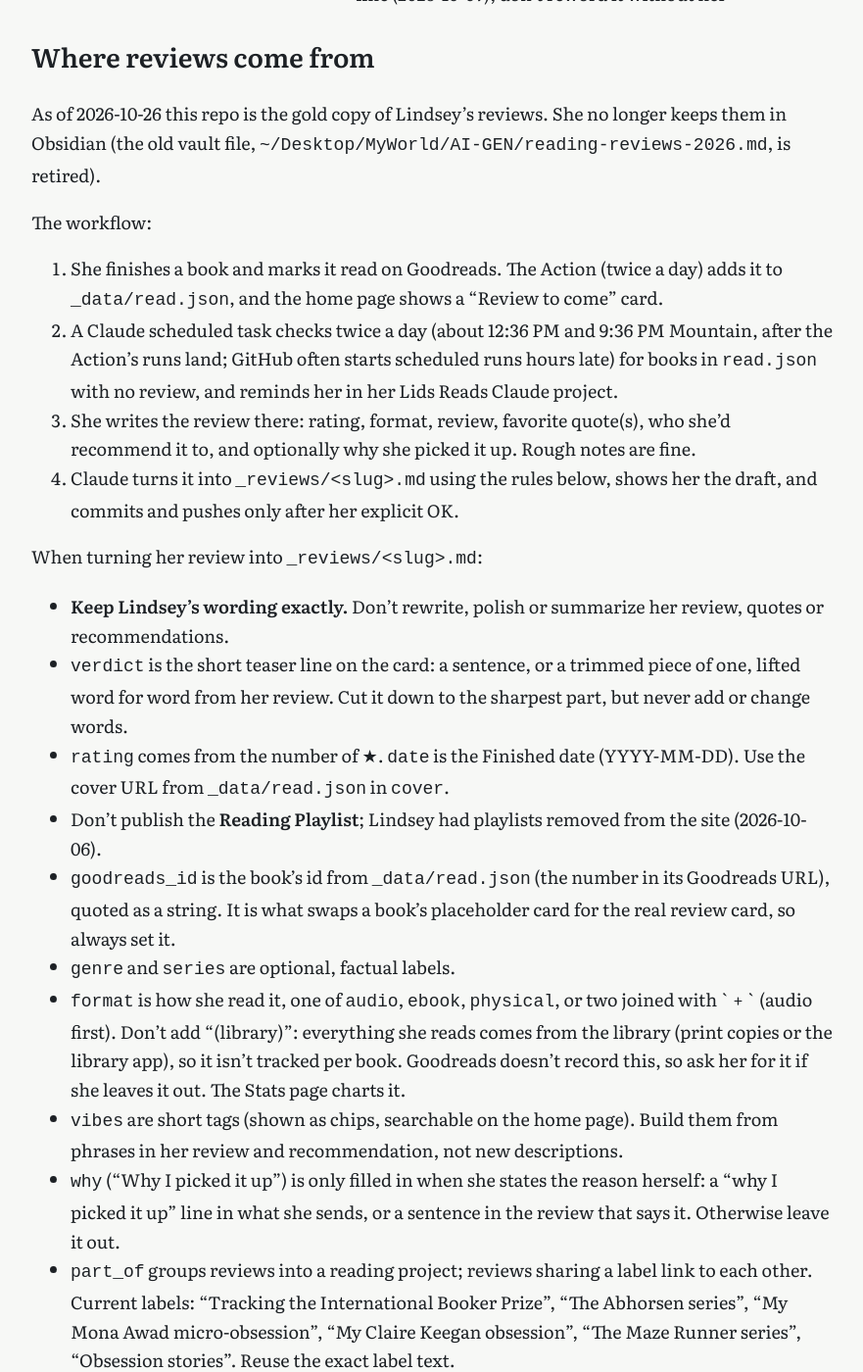
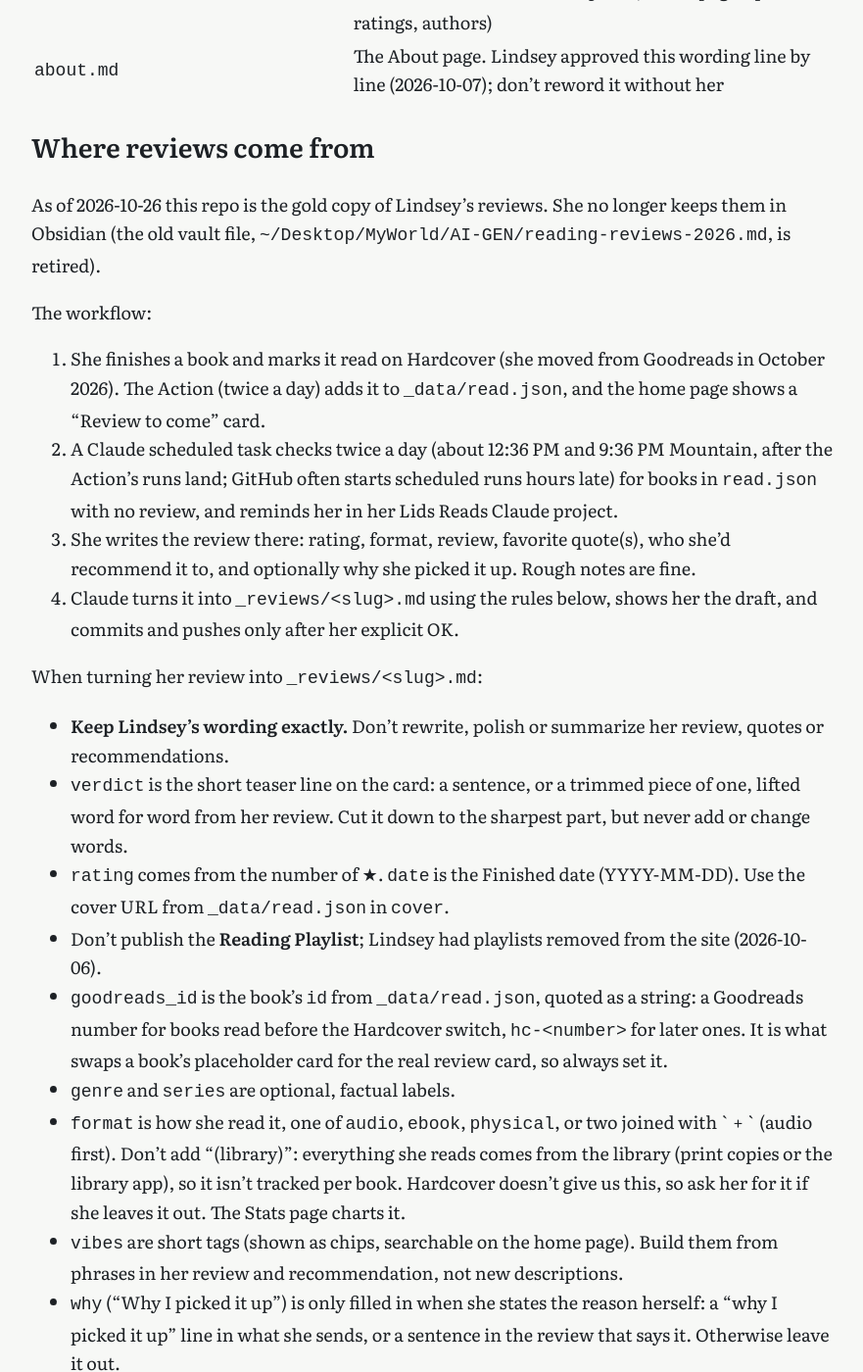
Before and after one commit to itslids/lids-reads, a Jekyll site: the page built from CLAUDE.md, in a window 1280 px wide and 1400 px high, scrolled down 1262 px. Shown: the whole window at 98% size, without its empty margins (198-1079 px from the left). Built offline with Jekyll 4.4.1, drawn with Linux system fonts in a browser that asks for light colours; our own code applies the rules of GitHub Pages for plain Markdown files; some of the changed text lies outside the part shown.

Commit message:
Notes: shelves now come from Hardcover
Co-Authored-By: Claude Opus 5.5 <noreply@anthropic.com>
Claude-Session: https://claude.ai/code/session_01KQUtxsnzFSGzaczL2XHNeD

```diff
--- a/CLAUDE.md
+++ b/CLAUDE.md
@@ -12,10 +12,10 @@ Lindsey's ("Lids") public book review site, built with Jekyll and published by G
 |---|---|
 | `_reviews/*.md` | One file per review; the file name becomes the URL (`/reviews/<name>/`) |
 | `templates/review-template.md` | The front matter fields a review can use |
-| `_data/read.json` | Every book finished this year with its Goodreads star rating, written by the same script. The home page shows a "Review to come" placeholder card for each one that has no review |
-| `_data/read_manual.json` | Hand-kept list of books finished this year that aren't on Goodreads (title, author, date, rating, cover). The script merges them into `read.json` and the goal count, and skips one once Goodreads lists the same title |
+| `_data/read.json` | Every book finished this year with her star rating (half stars allowed), written by the same script. The home page shows a "Review to come" placeholder card for each one that has no review |
+| `_data/read_manual.json` | Hand-kept list of books finished this year that aren't on Hardcover (title, author, date, rating, cover). The script merges them into `read.json` and the goal count, and skips one once Hardcover lists the same title |
 | `_data/reading.json` | Currently-reading shelf + yearly goal, rendered on the home page |
-| `scripts/update_reading.py` | Refreshes `_data/reading.json` from Lindsey's public Goodreads RSS shelves (user 6818060) |
+| `scripts/update_reading.py` | Refreshes `_data/reading.json` and `_data/read.json` from Lindsey's Hardcover shelves (user lindsyclopedia) through the Hardcover API, using the `HARDCOVER_TOKEN` repository secret. Goodreads turned off its RSS feeds in October 2026 |
 | `.github/workflows/currently-reading.yml` | Runs that script twice a day, at about 7:17 AM and 6:17 PM Mountain, and commits any change |
 | `_layouts/`, `_includes/`, `assets/style.css` | Site design |
 | `stats.html` | The Stats page: charts and numbers computed in the browser from `_data/read.json` (books, pages, pace, ratings, authors) |
@@ -26,7 +26,7 @@ Lindsey's ("Lids") public book review site, built with Jekyll and published by G
 As of 2026-10-26 this repo is the gold copy of Lindsey's reviews. She no longer keeps them in Obsidian (the old vault file, `~/Desktop/MyWorld/AI-GEN/reading-reviews-2026.md`, is retired).
 
 The workflow:
-1. She finishes a book and marks it read on Goodreads. The Action (twice a day) adds it to `_data/read.json`, and the home page shows a "Review to come" card.
+1. She finishes a book and marks it read on Hardcover (she moved from Goodreads in October 2026). The Action (twice a day) adds it to `_data/read.json`, and the home page shows a "Review to come" card.
 2. A Claude scheduled task checks twice a day (about 12:36 PM and 9:36 PM Mountain, after the Action's runs land; GitHub often starts scheduled runs hours late) for books in `read.json` with no review, and reminds her in her Lids Reads Claude project.
 3. She writes the review there: rating, format, review, favorite quote(s), who she'd recommend it to, and optionally why she picked it up. Rough notes are fine.
 4. Claude turns it into `_reviews/<slug>.md` using the rules below, shows her the draft, and commits and pushes only after her explicit OK.
@@ -36,9 +36,9 @@ When turning her review into `_reviews/<slug>.md`:
 - `verdict` is the short teaser line on the card: a sentence, or a trimmed piece of one, lifted word for word from her review. Cut it down to the sharpest part, but never add or change words.
 - `rating` comes from the number of ★. `date` is the Finished date (YYYY-MM-DD). Use the cover URL from `_data/read.json` in `cover`.
 - Don't publish the **Reading Playlist**; Lindsey had playlists removed from the site (2026-10-06).
-- `goodreads_id` is the book's id from `_data/read.json` (the number in its Goodreads URL), quoted as a string. It is what swaps a book's placeholder card for the real review card, so always set it.
+- `goodreads_id` is the book's `id` from `_data/read.json`, quoted as a string: a Goodreads number for books read before the Hardcover switch, `hc-<number>` for later ones. It is what swaps a book's placeholder card for the real review card, so always set it.
 - `genre` and `series` are optional, factual labels.
-- `format` is how she read it, one of `audio`, `ebook`, `physical`, or two joined with ` + ` (audio first). Don't add "(library)": everything she reads comes from the library (print copies or the library app), so it isn't tracked per book. Goodreads doesn't record this, so ask her for it if she leaves it out. The Stats page charts it.
+- `format` is how she read it, one of `audio`, `ebook`, `physical`, or two joined with ` + ` (audio first). Don't add "(library)": everything she reads comes from the library (print copies or the library app), so it isn't tracked per book. Hardcover doesn't give us this, so ask her for it if she leaves it out. The Stats page charts it.
 - `vibes` are short tags (shown as chips, searchable on the home page). Build them from phrases in her review and recommendation, not new descriptions.
 - `why` ("Why I picked it up") is only filled in when she states the reason herself: a "why I picked it up" line in what she sends, or a sentence in the review that says it. Otherwise leave it out.
 - `part_of` groups reviews into a reading project; reviews sharing a label link to each other. Current labels: "Tracking the International Booker Prize", "The Abhorsen series", "My Mona Awad micro-obsession", "My Claire Keegan obsession", "The Maze Runner series", "Obsession stories". Reuse the exact label text.
```
